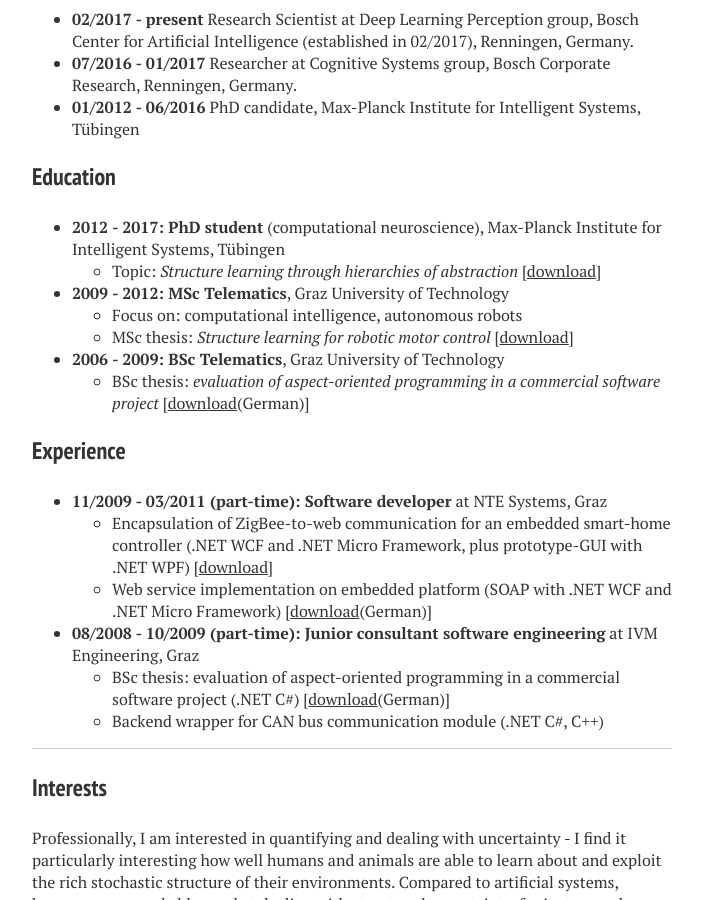
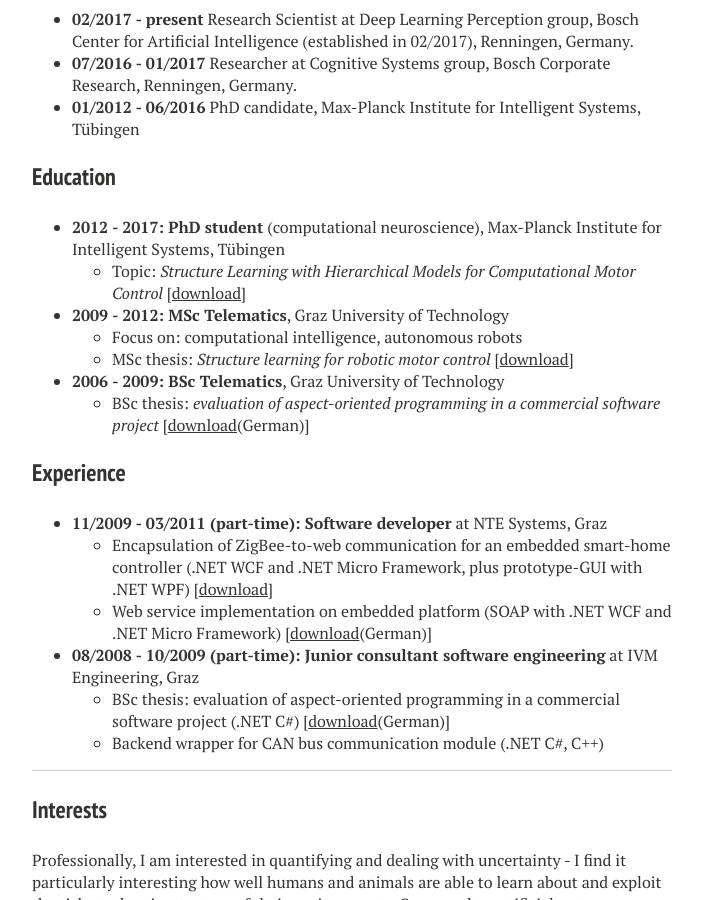
Before and after one commit to tgenewein/tgenewein.github.io, a Jekyll site: the page built from about/index.md, in a window 1280 px wide and 900 px high, scrolled down 1116 px. Shown: the whole window, without its empty margins (288-991 px from the left). Built offline with Jekyll 4.4.1, drawn with Linux system fonts in a browser that asks for light colours; nearby versions of some CDN libraries; some web fonts are replaced.

Commit message:
Fixed typo with thesis title

```diff
--- a/about/index.md
+++ b/about/index.md
@@ -38,7 +38,7 @@
 
 ### Education
 * **2012 - 2017: PhD student** (computational neuroscience), Max-Planck Institute for Intelligent Systems, Tübingen
-  * Topic: *Structure learning through hierarchies of abstraction* [[download]({{ site.url }}/files/PhD_Thesis.pdf)]
+  * Topic: *Structure Learning with Hierarchical Models for Computational Motor Control* [[download]({{ site.url }}/files/PhD_Thesis.pdf)]
 * **2009 - 2012: MSc Telematics**, Graz University of Technology
   * Focus on: computational intelligence, autonomous robots
   * MSc thesis: *Structure learning for robotic motor control* [[download]({{ site.url }}/files/telematics/MScThesis_Genewein.pdf)]
```
